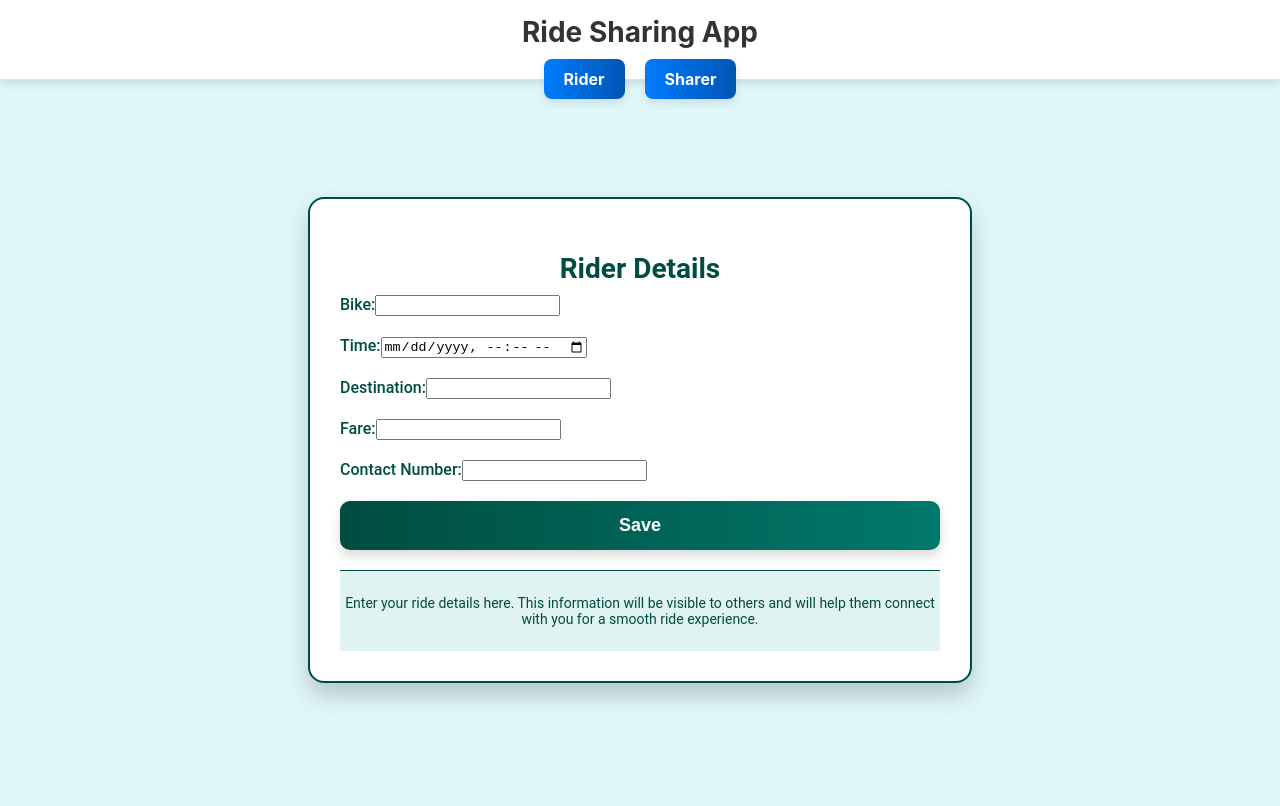
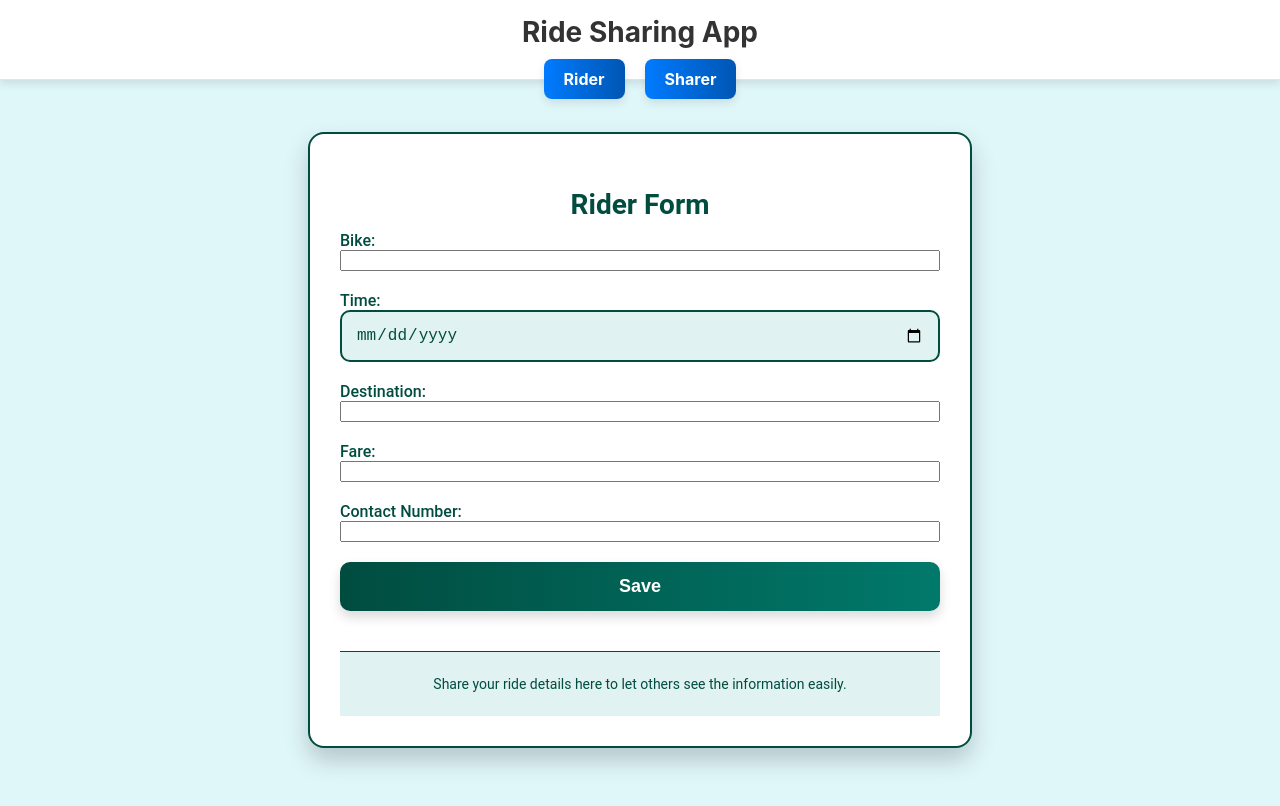
Before and after one commit to 3aswarconnect/ride_share, a React (Create React App) app: page / in a window 1280 px wide. Shown: the top 806 px of the page. Built offline with nearby package versions, Linux system fonts and the light colour scheme.

Commit message:
Update RiderForm.js

```diff
--- a/src/RiderForm.js
+++ b/src/RiderForm.js
@@ -38,45 +38,33 @@ function RiderForm() {
   return (
     <div className="rider-container">
       <div className="rider-form-container">
-        <h2>Rider Details</h2>
+        <h2>Rider Form</h2>
         <form onSubmit={handleSubmit}>
           <div className="form-field">
-            <label>
-              Bike:
-              <input type="text" name="bike" value={rideDetails.bike} onChange={handleChange} required />
-            </label>
+            <label htmlFor="bike">Bike:</label>
+            <input type="text" name="bike" value={rideDetails.bike} onChange={handleChange} required />
+          </div>
+          <div className="form-field date-container">
+            <label htmlFor="time">Time:</label>
+            <input type="date" name="time" value={rideDetails.time} onChange={handleChange} required />
           </div>
           <div className="form-field">
-            <label>
-              Time:
-              <input type="datetime-local" name="time" value={rideDetails.time} onChange={handleChange} required />
-            </label>
+            <label htmlFor="destination">Destination:</label>
+            <input type="text" name="destination" value={rideDetails.destination} onChange={handleChange} required />
           </div>
           <div className="form-field">
-            <label>
-              Destination:
-              <input type="text" name="destination" value={rideDetails.destination} onChange={handleChange} required />
-            </label>
+            <label htmlFor="fare">Fare:</label>
+            <input type="text" name="fare" value={rideDetails.fare} onChange={handleChange} required />
           </div>
           <div className="form-field">
-            <label>
-              Fare:
-              <input type="text" name="fare" value={rideDetails.fare} onChange={handleChange} required />
-            </label>
-          </div>
-          <div className="form-field">
-            <label>
-              Contact Number:
-              <input type="text" name="contactNumber" value={rideDetails.contactNumber} onChange={handleChange} required />
-            </label>
+            <label htmlFor="contactNumber">Contact Number:</label>
+            <input type="text" name="contactNumber" value={rideDetails.contactNumber} onChange={handleChange} required />
           </div>
           <button type="submit" className="save-button">Save</button>
+          <div className="form-footer">
+            <p>Share your ride details here to let others see the information easily.</p>
+          </div>
         </form>
-        <footer className="form-footer">
-          <p>
-            Enter your ride details here. This information will be visible to others and will help them connect with you for a smooth ride experience.
-          </p>
-        </footer>
       </div>
     </div>
   );
```
